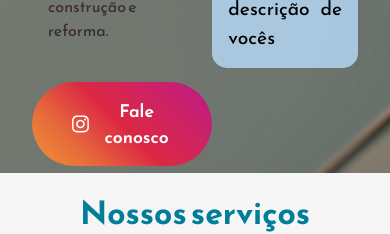
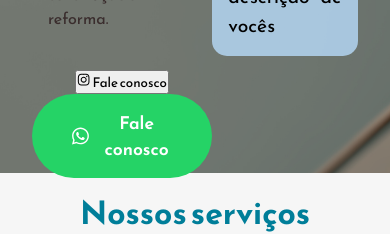
Before and after one commit to brenusaraujo/therra-publicacao, a React (Create React App) app: page / in a window 390 px wide. Shown: the part 387-621 px from the top of the page. Built offline with nearby package versions, Linux system fonts and the light colour scheme; a web font is replaced by a local one.

Commit message:
adiciona mudanças

```diff
--- a/src/App.css
+++ b/src/App.css
@@ -243,7 +243,7 @@ nav {
   color: #007e99;
 }
 
-.whatsapp-button {
+.instagram-button {
   padding: 1rem 2.5rem;
   background: #f09433;
   background: -moz-linear-gradient(
@@ -283,14 +283,39 @@ nav {
   align-items: center;
   justify-content: center;
   text-decoration: none;
+  margin-bottom: 1rem;
+}
+.whatsapp-button {
+  padding: 1rem 2.5rem;
+  background: #25D366;
+  outline: none;
+  border: none;
+  border-radius: 5rem;
+  font-size: 1.1rem;
+  cursor: pointer;
+  font-weight: 600;
+  color: white;
+  transition: 0.2s;
+  display: flex;
+  align-items: center;
+  justify-content: center;
+  text-decoration: none;
+}
+.instagram-button svg {
+  margin-right: 0.75rem;
+  font-size: 1.5rem;
 }
 .whatsapp-button svg {
   margin-right: 0.75rem;
   font-size: 1.5rem;
 }
+.instagram-button:hover {
+  background-color: #ffffff;
+  color: #ffffff;
+}
 .whatsapp-button:hover {
   background-color: #ffffff;
-  color: #ffffff;
+  color: #25D366;
 }
 .about-section-container {
   position: relative;
@@ -653,7 +678,7 @@ nav {
     text-align: center;
     margin: auto;
   }
-  .whatsapp-button {
+  .instagram-button {
     margin: auto;
     text-align: center;
   }
--- a/src/Components/Home.js
+++ b/src/Components/Home.js
@@ -1,6 +1,6 @@
 import React from "react";
 // import { FiArrowRight } from "react-icons/fi";
-import { FaInstagram } from "react-icons/fa"
+import { FaInstagram, FaWhatsapp } from "react-icons/fa"
 // import { useState } from "react";
 import Logo from '../Assets/Logo.png'
 
@@ -119,8 +119,11 @@ const Home = () => {
             <p className="primary-text-home">
               Inovação, qualidade e compromisso - Nossa receita para o sucesso na construção e reforma.
             </p>
-            <button onClick={handleInstagramClick} className="whatsapp-button" target="blank">
+            <button onClick={handleInstagramClick} className="'instagram-button'" target="blank">
               <FaInstagram /> Fale conosco
+            </button>
+            <button className="whatsapp-button" target="blank">
+              <FaWhatsapp /> Fale conosco
             </button>
           </div>
           <div className="home-form-section">
--- a/src/Components/Servicos.js
+++ b/src/Components/Servicos.js
@@ -5,9 +5,10 @@ import RoloPintura from "../Assets/rolo-de-pintura.png";
 
 const Servicos = () => {
   const coberturaData = [
+
     {
-      image: PredioComercial,
-      title: "Manutenção predial",
+      image: RoloPintura,
+      title: "Construção e reforma",
       text: "Descrição do serviço",
     },
     {
@@ -16,8 +17,8 @@ const Servicos = () => {
       text: "Descrição do serviço",
     },
     {
-      image: RoloPintura,
-      title: "Construção e reforma",
+      image: PredioComercial,
+      title: "Manutenção predial",
       text: "Descrição do serviço",
     }
   ];
```
